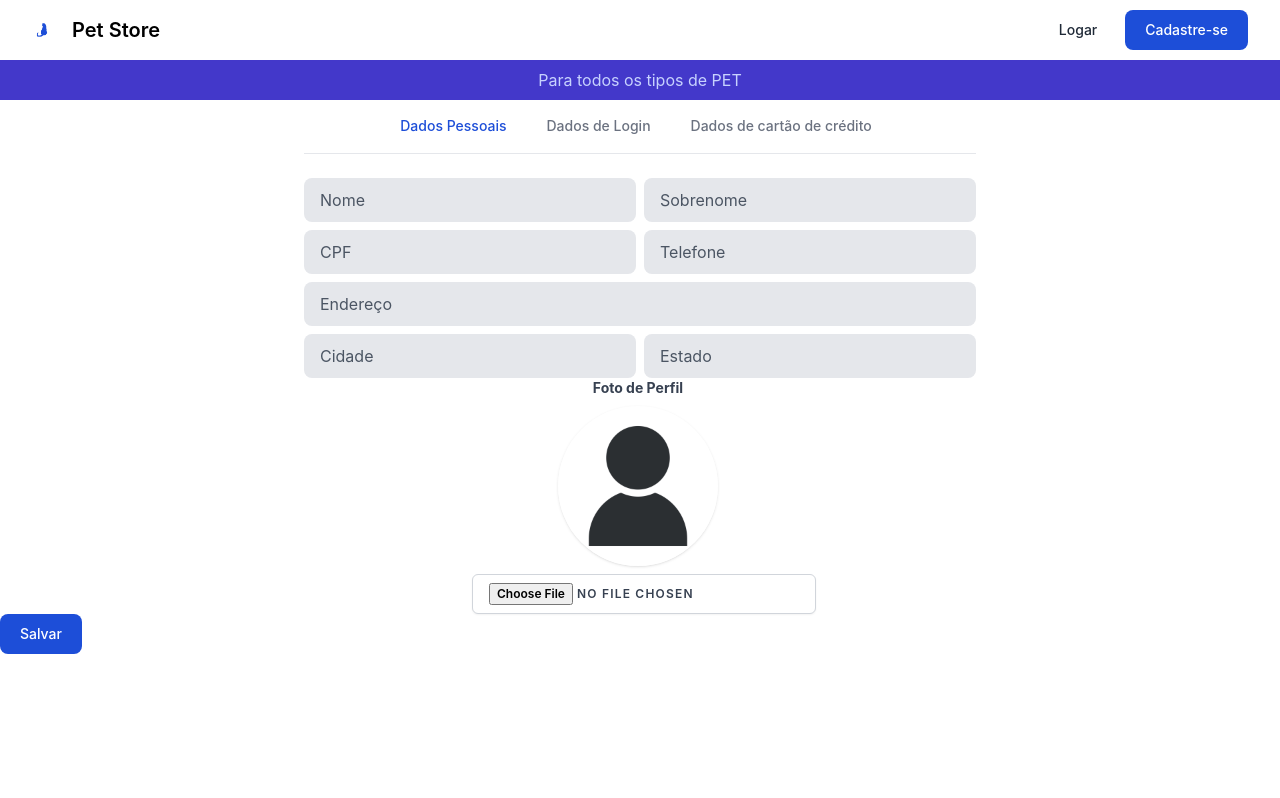
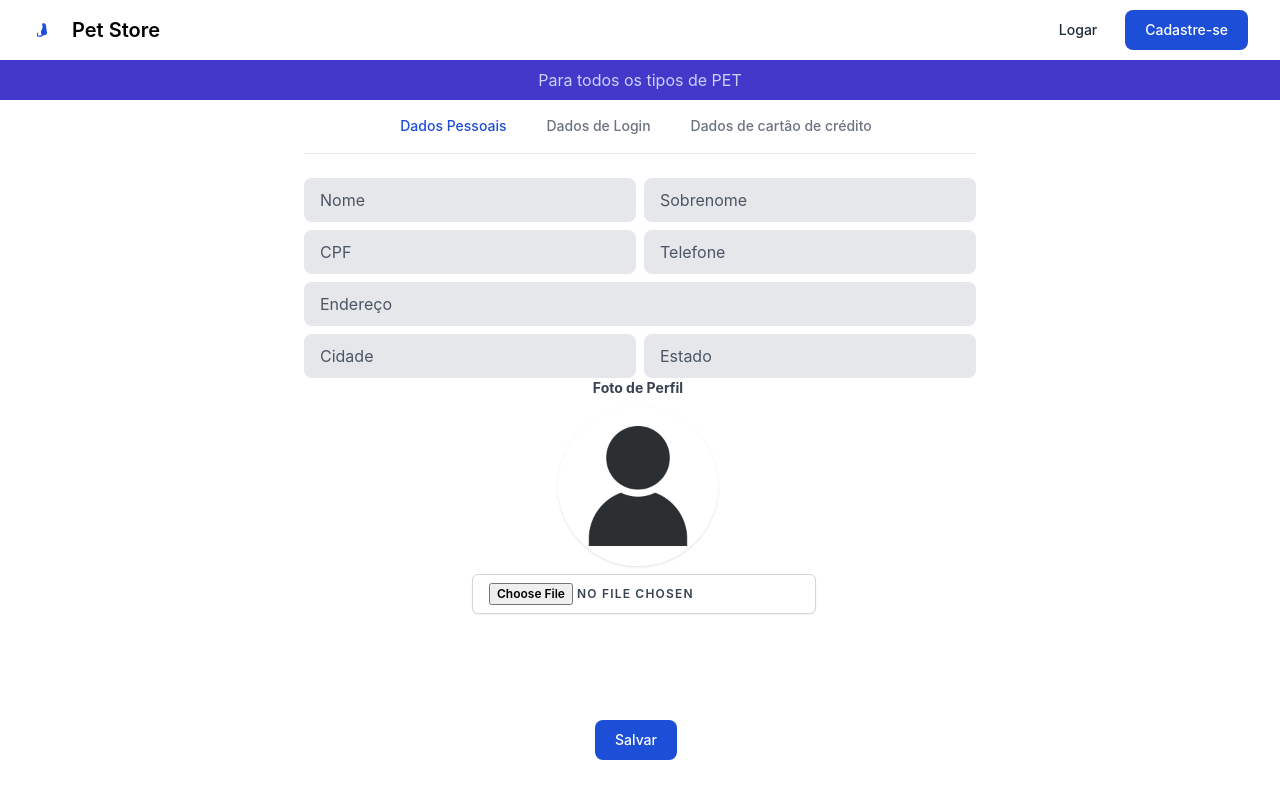
Before and after one commit to ViniciusGuterres/Ecommerce-Petshop, a React (Create React App) app in the folder web/: page /customerCrud in a window 1280 px wide. Built offline with nearby package versions, Linux system fonts and the light colour scheme.

Commit message:
Adjusting crud css

```diff
--- a/web/src/views/CustomersCrud.js
+++ b/web/src/views/CustomersCrud.js
@@ -144,7 +144,6 @@ function CustomersCrud() {
     }
 
     const handleClickSaveCustomer = () => {
-
         const jsonData = JSON.stringify(customerPersonalDataObj);
 
         // Calling saving customer controller
@@ -223,14 +222,23 @@ function CustomersCrud() {
             </div>
 
             {/* Forms content */}
+            <div style={{ height: '500px' }}>
                 {buildCurrentTabForm()}
+            </div>
 
             {/* Save Button */}
+            <div style={{
+                width: '100%',
+                display: 'flex',
+                justifyContent: 'center',
+                marginTop: '50px'
+            }}>
                 <Button
                     onClickFunction={handleClickSaveCustomer}
                     placeholder='Salvar'
                     cssClass='text-white bg-primary-700 hover:bg-primary-800 focus:ring-4 focus:ring-primary-300 font-medium rounded-lg text-sm px-4 lg:px-5 py-2 lg:py-2.5 mr-2 dark:bg-primary-600 dark:hover:bg-primary-700 focus:outline-none dark:focus:ring-primary-800'
                 />
+            </div>
         </div>
     );
 }
```
Lines whose indentation alone changed are shown as unchanged.
